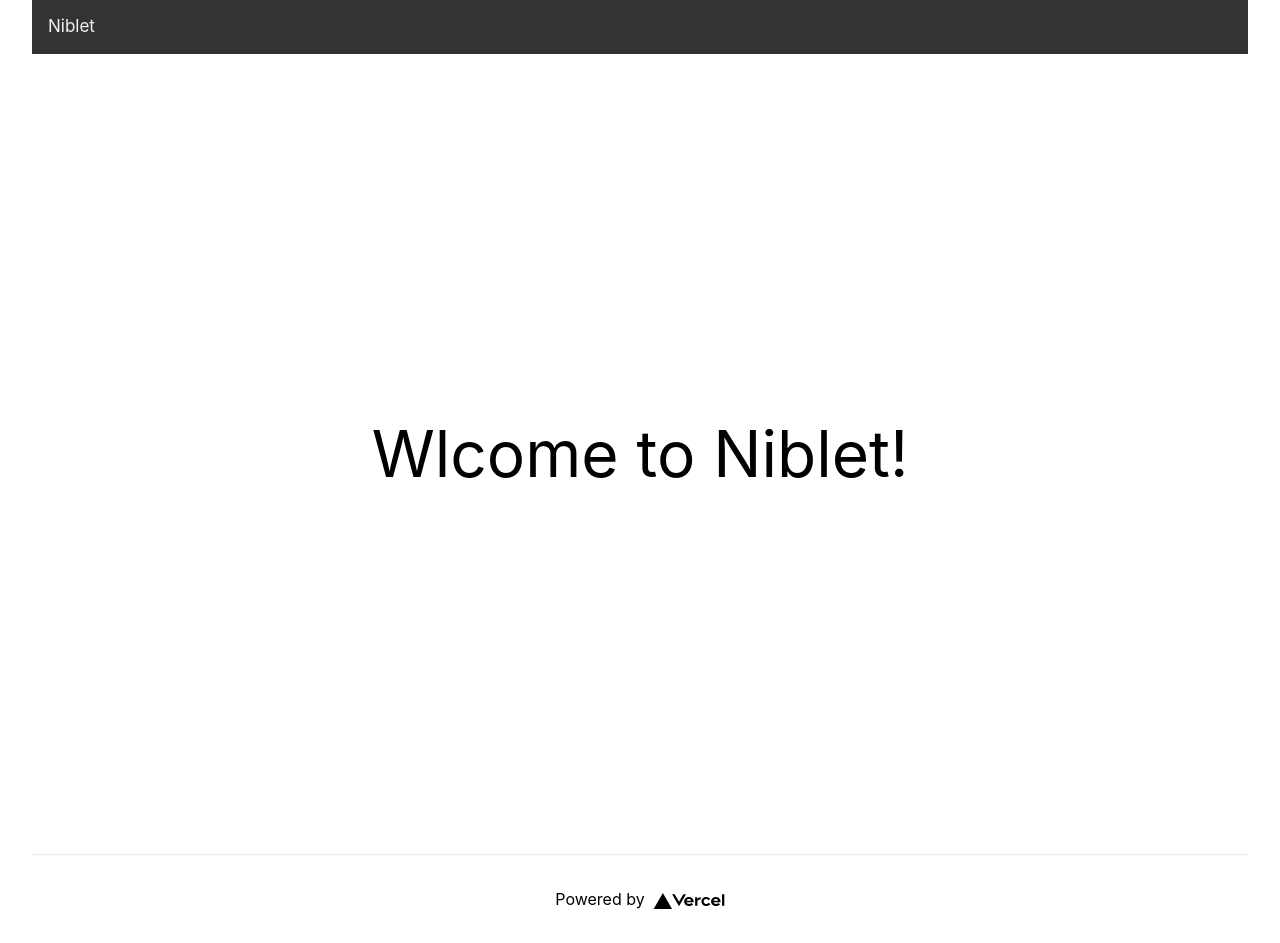
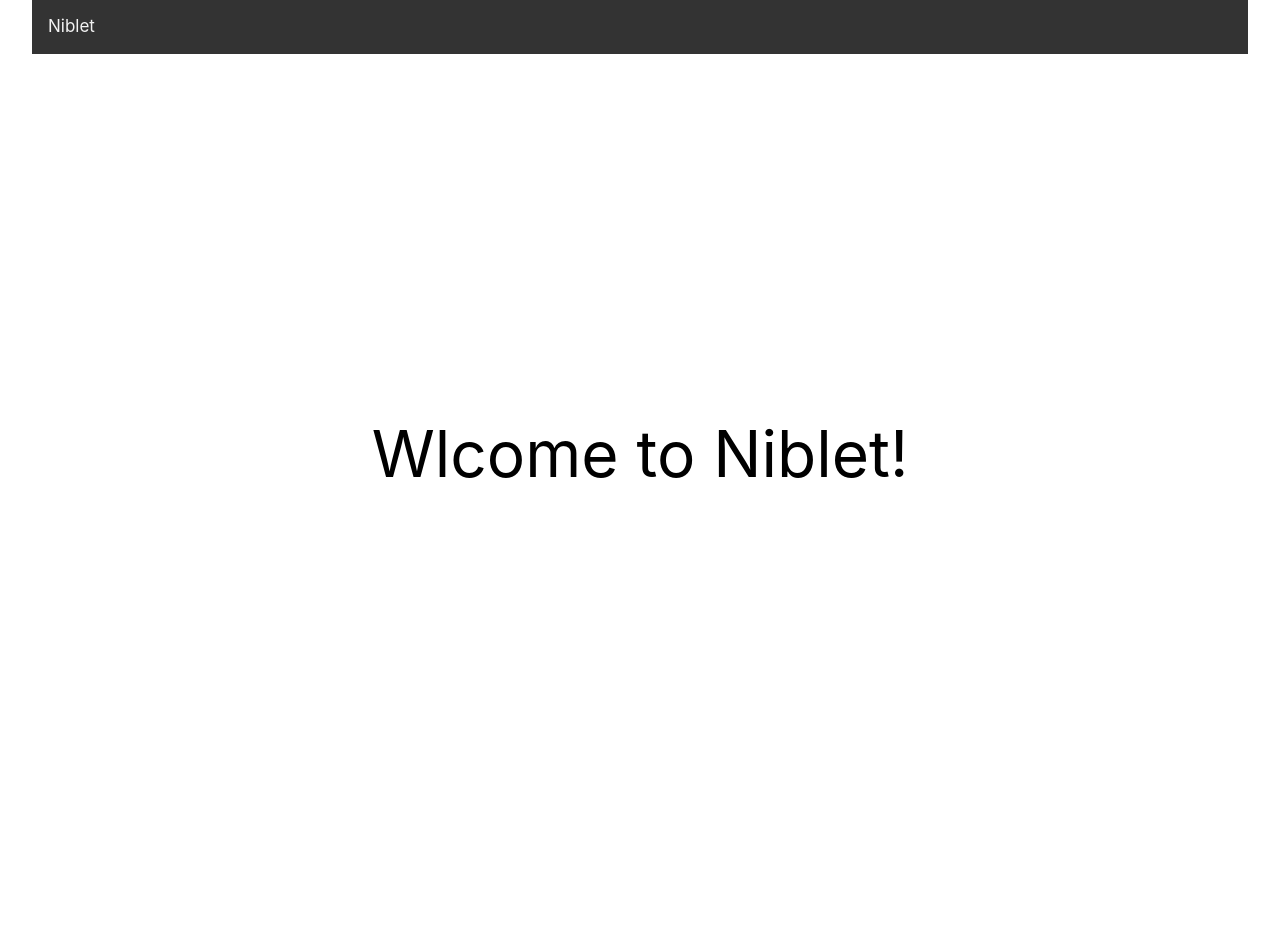
Before and after one commit to Thetoyking91/nextjs-template, a Next.js app: page / in a window 1280 px wide. After the commit the page ends 854 px from the top, so only its background shows below. Built offline with nearby package versions, Linux system fonts and the light colour scheme.

Commit message:
general updates

```diff
--- a/pages/index.js
+++ b/pages/index.js
@@ -8,7 +8,7 @@ export default function Home() {
     <div className={styles.container}>
       <Head>
         <title>Create Next App</title>
-        <meta name="description" content="Generated by create next app" />
+        <meta name="description" content="Niblet: the ad-less social media platform" />
         <link rel="icon" href="/favicon.ico" />
       </Head>
 
@@ -19,19 +19,6 @@ export default function Home() {
           Wlcome to Niblet!
         </h1>
       </main>
-
-      <footer className={styles.footer}>
-        <a
-          href="https://vercel.com?utm_source=create-next-app&utm_medium=default-template&utm_campaign=create-next-app"
-          target="_blank"
-          rel="noopener noreferrer"
-        >
-          Powered by{' '}
-          <span className={styles.logo}>
-            <Image src="/vercel.svg" alt="Vercel Logo" width={72} height={16} />
-          </span>
-        </a>
-      </footer>
     </div>
   )
 }
--- a/public/navbar.js
+++ b/public/navbar.js
@@ -4,7 +4,7 @@ import React from "react"
 export class Navbar extends React.Component {
     render() {
         return <nav className="topnav">
-            <Link href="/"><a className="text-xl text-blue-700">Niblet</a></Link>
+            <Link href="/"><a className="text-xl text-blue-600">Niblet</a></Link>
         </nav>
     }
 }
--- a/styles/globals.css
+++ b/styles/globals.css
@@ -12,6 +12,9 @@ body {
 a {
   color: inherit;
   text-decoration: none;
+  --tw-text-opacity: 1;
+  color: rgb(37 99 235 / var(--tw-text-opacity));
+  font-size: x-large;
 }
 
 * {
@@ -45,3 +48,9 @@ a {
   background-color: #04AA6D;
   color: white;
 }
+
+P {
+  font-size: x-large;
+  --tw-text-opacity: 1;
+  color: rgb(37 99 235 / var(--tw-text-opacity));
+}
```
Also changed, not shown: public/logo.svg (added).
